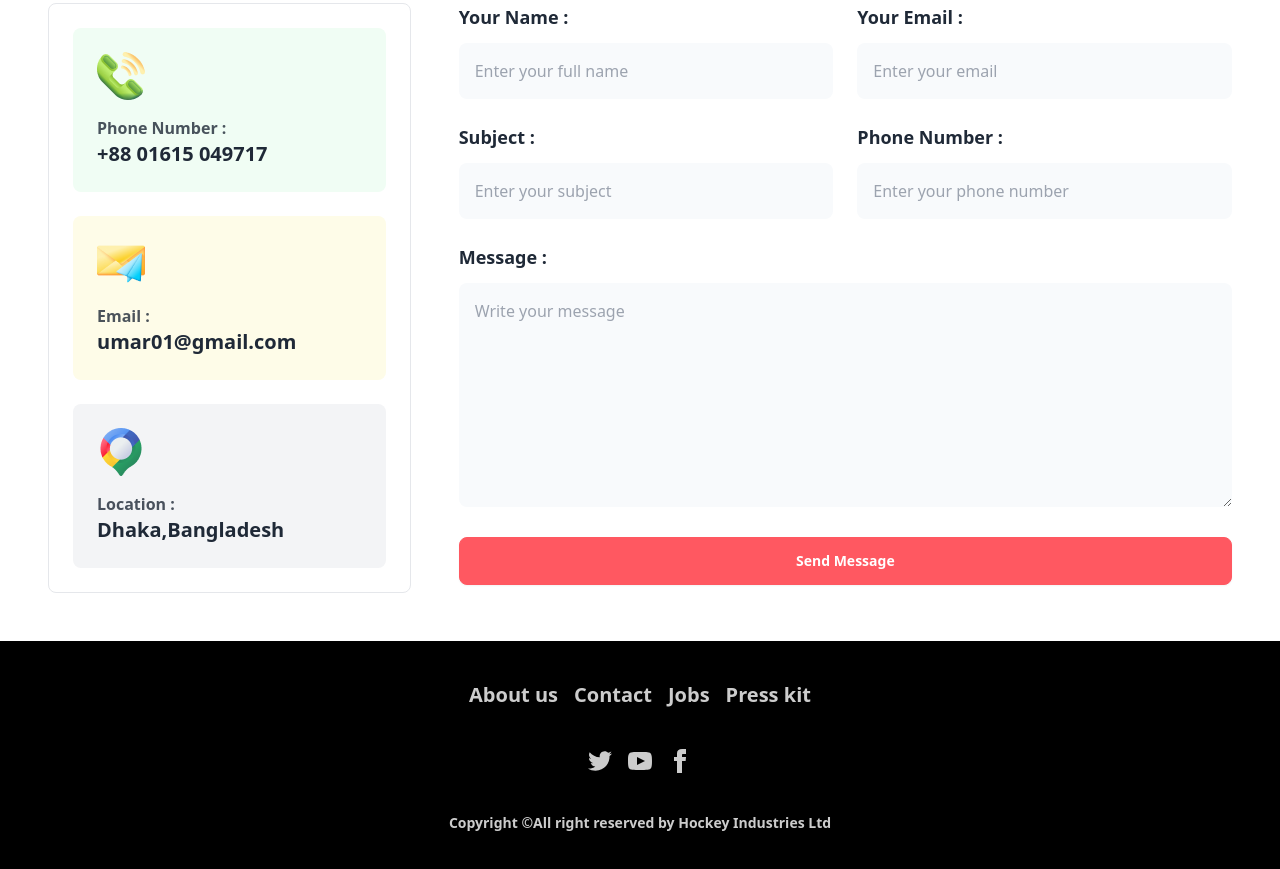
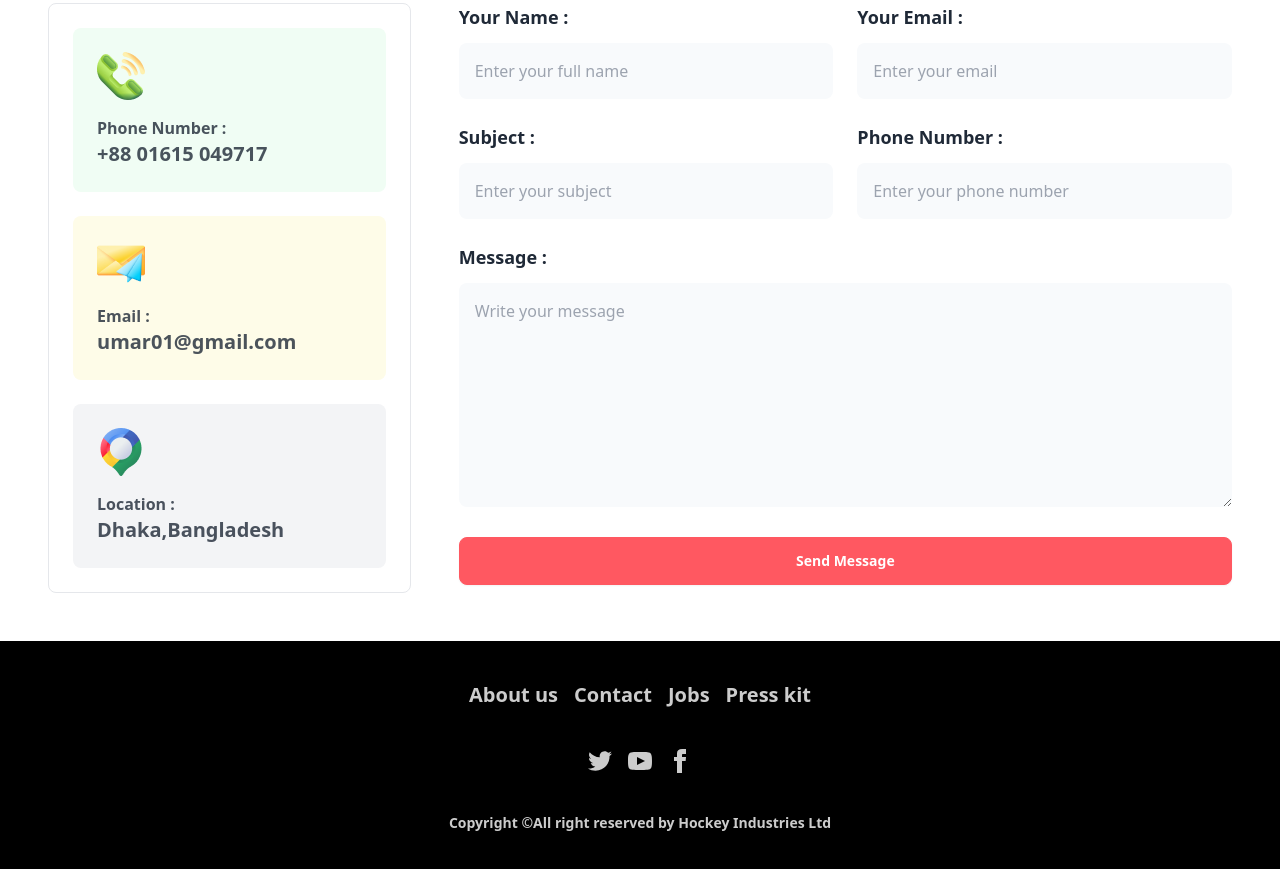
Before and after one commit to UmarHossain1/Hockey, a plain HTML site: page index.html in a window 1280 px wide. Shown: the part 3800-4669 px from the top of the page. Drawn offline with nearby package versions, Linux system fonts and the light colour scheme.

Commit message:
all section are complete

```diff
--- a/index.html
+++ b/index.html
@@ -409,17 +409,17 @@
                     <div class="bg-green-50 rounded-lg p-6">
                         <img class="mb-4" src="./Images/Group 1171275317.png" alt="">
                         <p class="opacity-80 font-semibold">Phone Number :</p>
-                        <h6 class="text-xl font-bold">+88 01615 049717</h6>
+                        <h6 class="text-xl font-bold opacity-80">+88 01615 049717</h6>
                     </div>
                     <div class="bg-yellow-50 rounded-lg p-6">
                         <img class="mb-4" src="./Images/Group 1171275318.png" alt="">
                         <p class="opacity-80 font-semibold">Email :</p>
-                        <h6 class="text-xl font-bold">umar01@gmail.com</h6>
+                        <h6 class="text-xl font-bold opacity-80">umar01@gmail.com</h6>
                     </div>
                     <div class="bg-gray-100 rounded-lg p-6">
                         <img class="mb-4" src="./Images/Group 1171275321.png" alt="">
                         <p class="opacity-80 font-semibold">Location :</p>
-                        <h6 class="text-xl font-bold">Dhaka,Bangladesh</h6>
+                        <h6 class="text-xl font-bold opacity-80">Dhaka,Bangladesh</h6>
                     </div>
                 </div>
 
```
